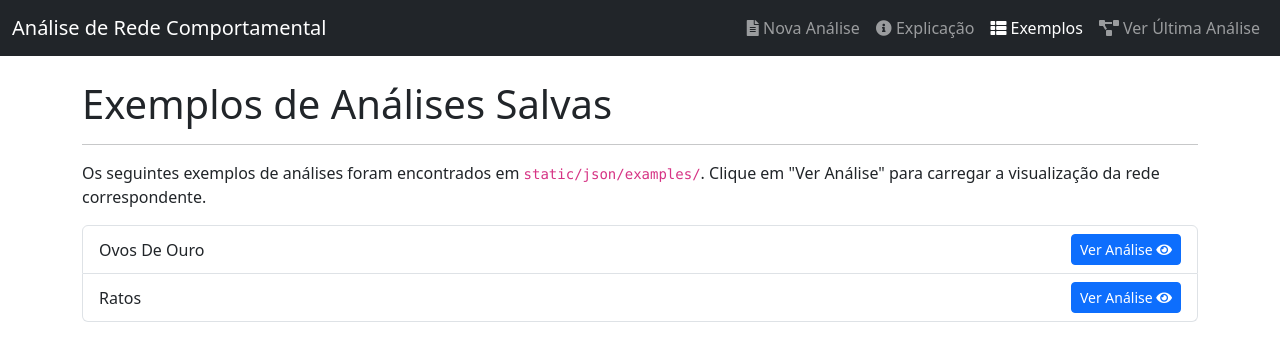
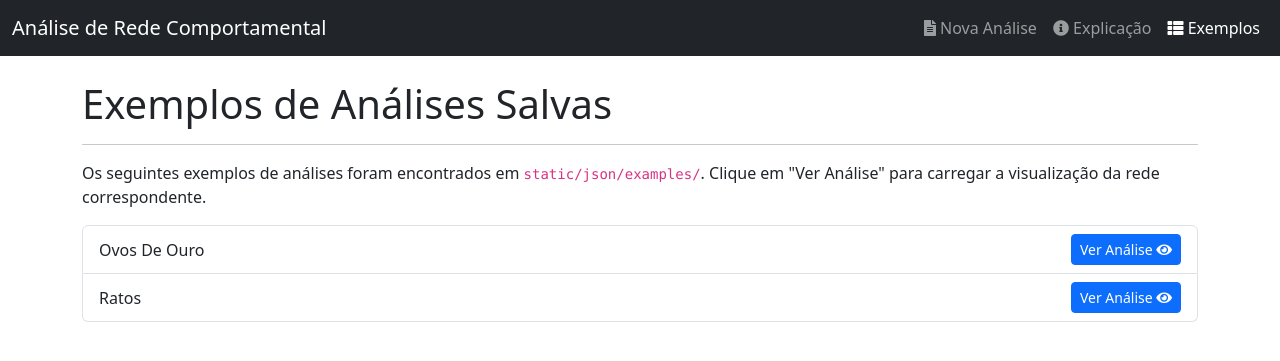
Before and after one commit to andreyduarte/AutoAnaliseFuncional, a Flask app: page /examples in a window 1280 px wide. Shown: the top 361 px of the page. Run offline with Flask 3, Linux system fonts and the light colour scheme.

Commit message:
Remove 'Ver Última Análise' nav item from examples page
Remove the navigation link "Ver Última Análise" that pointed to the root path (`/`) from the `examples.html` template.

```diff
--- a/templates/examples.html
+++ b/templates/examples.html
@@ -24,9 +24,6 @@
                     </li>
                     <li class="nav-item">
                         <a class="nav-link active" aria-current="page" href="/examples"><i class="fas fa-th-list"></i> Exemplos</a>
-                    </li>
-                    <li class="nav-item">
-                        <a class="nav-link" href="/"><i class="fas fa-project-diagram"></i> Ver Última Análise</a>
                     </li>
                 </ul>
             </div>
```
